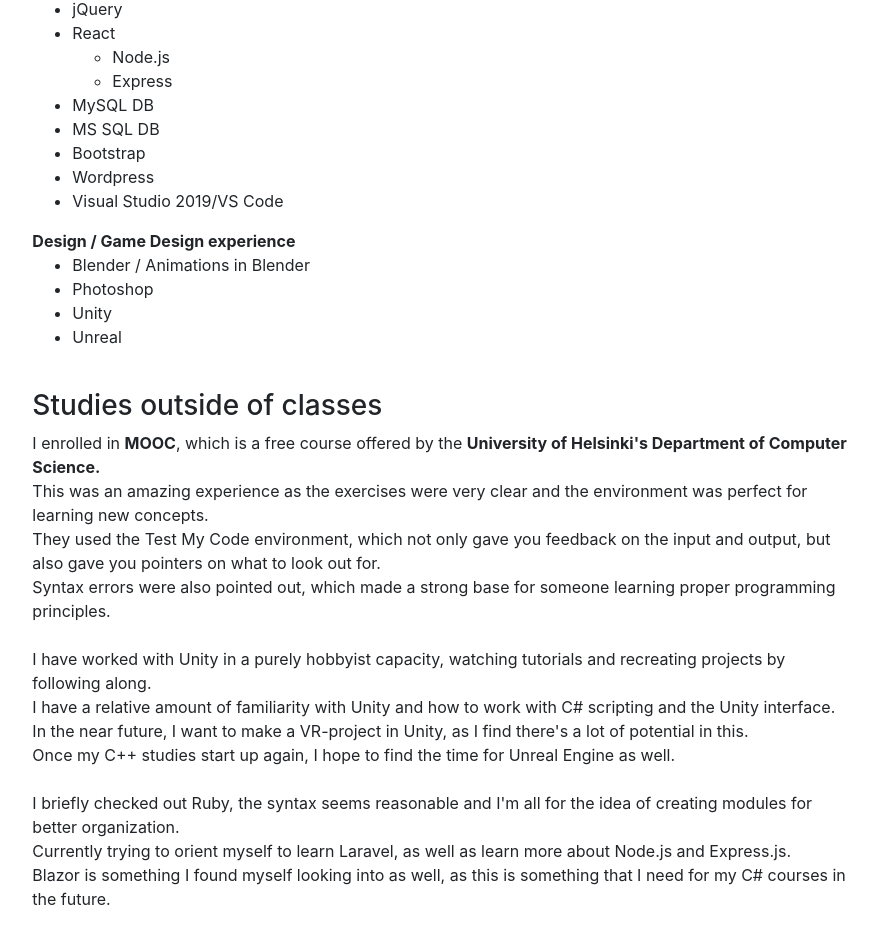
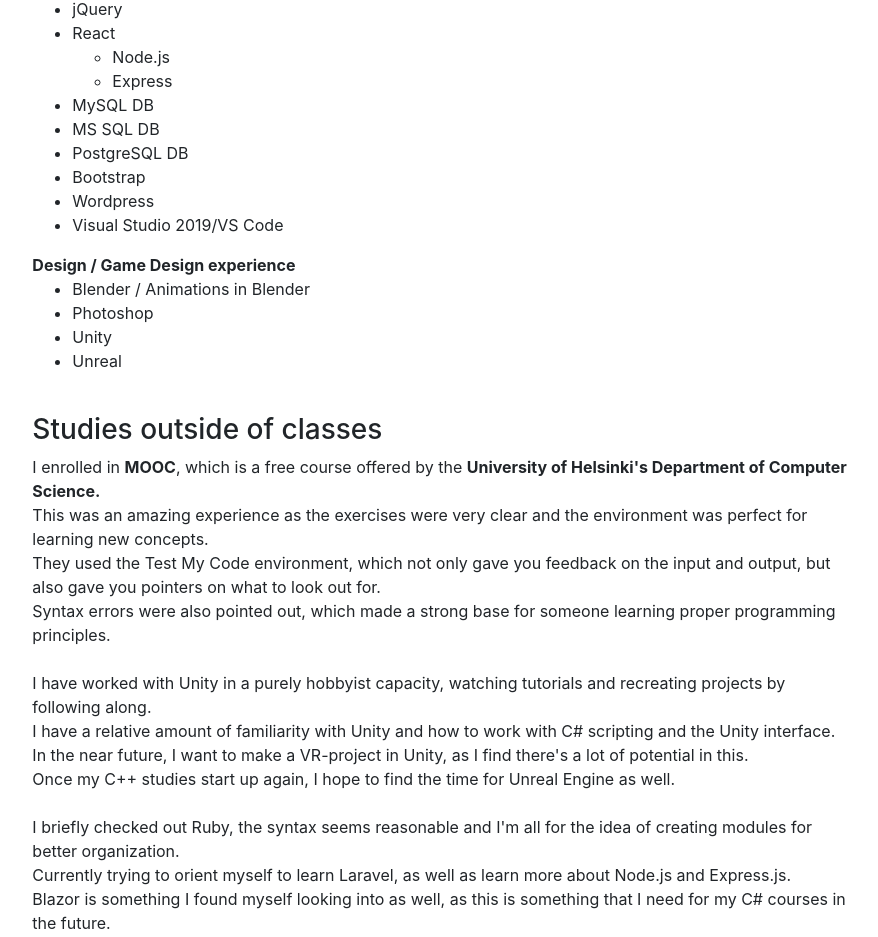
Before and after one commit to JonHanes/portfolio, a React (Create React App) app: page /about in a window 1280 px wide. Shown: the part 1594-2531 px from the top of the page, without its empty margins (196-1074 px from the left). Built offline with nearby package versions, Linux system fonts and the light colour scheme.

Commit message:
Added familiarity with PSQL

```diff
--- a/src/Pages/AboutPage.js
+++ b/src/Pages/AboutPage.js
@@ -67,6 +67,7 @@
 
                 <li>MySQL DB</li>
                 <li>MS SQL DB</li>
+                <li>PostgreSQL DB</li>
 
                 <li>Bootstrap</li>
                 <li>Wordpress </li>
```
